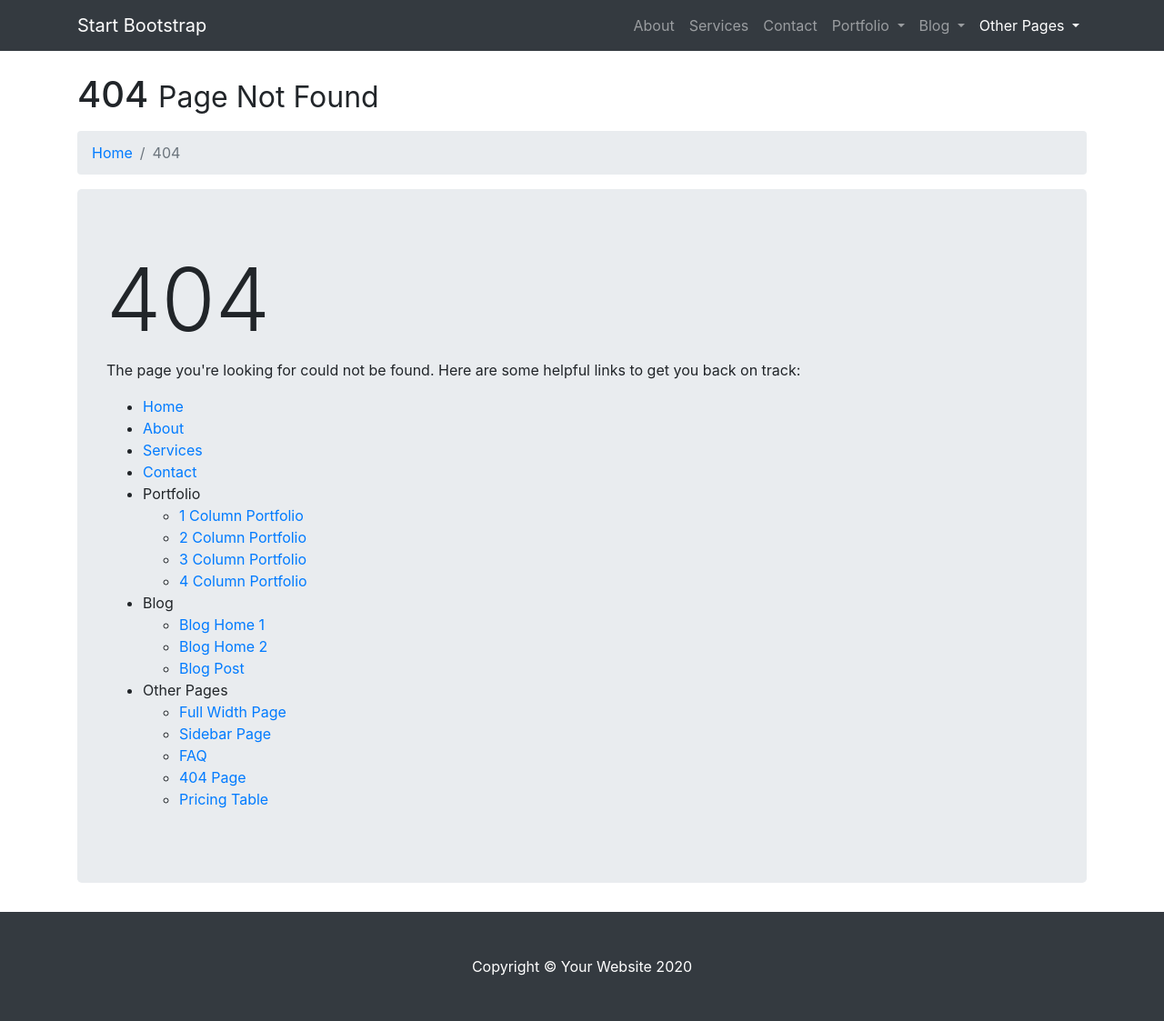
After one commit to wnehdals/service_program, a Flask app: page /faq.html in a window 1280 px wide. The commit adds this page. Shown: the whole page at 91% size. Run offline with Flask 2, Linux system fonts and the light colour scheme; some libraries are stand-ins or nearby versions.

Commit message:
add json type festival object and 404 html

```diff
--- a/index.py
+++ b/index.py
@@ -26,9 +26,14 @@ def service():
 @app.route('/children.html')
 def childeren():
     return render_template('children.html')
+@app.errorhandler(404)
+def not_found(error):
 
+    return render_template('404.html')
+@app.route('/festival')
+@app.route('/festival/<pageNum>')
 @app.route('/festival.html/<pageNum>')
-@app.route('/festival.html', methods=['POST', 'GET'])
+@app.route('/festival.html', methods=['GET'])
 def festival(pageNum=1):
     host = 'http://api.visitkorea.or.kr/openapi/service/rest/KorService/areaBasedList'
 
@@ -43,13 +48,23 @@ def festival(pageNum=1):
               'pageNo': '1',
               '_type': 'json'}
     params['pageNo'] = pageNum
+    list = []
 
     item = getFestivalItem(host, params)
     imgList = getFestivalImgUrl(item)
     titleList = getFestivalTitle(item)
     contentIdList = getFestivalContentId(item)
     overviewList = getFestivalOverView(contentIdList)
-    return render_template('festival.html', imgList=imgList, titleList=titleList, overviewList=overviewList)
+    for i in range(12):
+        festival = dict(img = "", title = "", contentId = "", overview = "")
+        festival['img'] = imgList[i]
+        festival['title'] = titleList[i]
+        festival['contentId'] = contentIdList[i]
+        festival['overview'] = overviewList[i]
+        list.append(festival)
+    jsonVal = json.dumps(list,ensure_ascii=False,indent=4)
+    return jsonVal
+    #return render_template('festival.html', imgList=imgList, titleList=titleList, overviewList=overviewList)
 
 
 def getFestivalOverView(contentIdList):
--- /dev/null
+++ b/templates/404.html
@@ -0,0 +1,183 @@
+<!DOCTYPE html>
+<html lang="en">
+
+<head>
+
+  <meta charset="utf-8">
+  <meta name="viewport" content="width=device-width, initial-scale=1, shrink-to-fit=no">
+  <meta name="description" content="">
+  <meta name="author" content="">
+
+  <title>Modern Business - Start Bootstrap Template</title>
+
+  <!-- Bootstrap core CSS -->
+  <link href="vendor/bootstrap/css/bootstrap.min.css" rel="stylesheet">
+
+  <!-- Custom styles for this template -->
+  <link href="css/modern-business.css" rel="stylesheet">
+
+</head>
+
+<body>
+
+  <!-- Navigation -->
+  <nav class="navbar fixed-top navbar-expand-lg navbar-dark bg-dark fixed-top">
+    <div class="container">
+      <a class="navbar-brand" href="index.html">Start Bootstrap</a>
+      <button class="navbar-toggler navbar-toggler-right" type="button" data-toggle="collapse" data-target="#navbarResponsive" aria-controls="navbarResponsive" aria-expanded="false" aria-label="Toggle navigation">
+        <span class="navbar-toggler-icon"></span>
+      </button>
+      <div class="collapse navbar-collapse" id="navbarResponsive">
+        <ul class="navbar-nav ml-auto">
+          <li class="nav-item">
+            <a class="nav-link" href="about.html">About</a>
+          </li>
+          <li class="nav-item">
+            <a class="nav-link" href="services.html">Services</a>
+          </li>
+          <li class="nav-item">
+            <a class="nav-link" href="contact.html">Contact</a>
+          </li>
+          <li class="nav-item dropdown">
+            <a class="nav-link dropdown-toggle" href="#" id="navbarDropdownPortfolio" data-toggle="dropdown" aria-haspopup="true" aria-expanded="false">
+              Portfolio
+            </a>
+            <div class="dropdown-menu dropdown-menu-right" aria-labelledby="navbarDropdownPortfolio">
+              <a class="dropdown-item" href="portfolio-1-col.html">1 Column Portfolio</a>
+              <a class="dropdown-item" href="portfolio-2-col.html">2 Column Portfolio</a>
+              <a class="dropdown-item" href="portfolio-3-col.html">3 Column Portfolio</a>
+              <a class="dropdown-item" href="portfolio-4-col.html">4 Column Portfolio</a>
+              <a class="dropdown-item" href="portfolio-item.html">Single Portfolio Item</a>
+            </div>
+          </li>
+          <li class="nav-item dropdown">
+            <a class="nav-link dropdown-toggle" href="#" id="navbarDropdownBlog" data-toggle="dropdown" aria-haspopup="true" aria-expanded="false">
+              Blog
+            </a>
+            <div class="dropdown-menu dropdown-menu-right" aria-labelledby="navbarDropdownBlog">
+              <a class="dropdown-item" href="blog-home-1.html">Blog Home 1</a>
+              <a class="dropdown-item" href="blog-home-2.html">Blog Home 2</a>
+              <a class="dropdown-item" href="blog-post.html">Blog Post</a>
+            </div>
+          </li>
+          <li class="nav-item active dropdown">
+            <a class="nav-link dropdown-toggle" href="#" id="navbarDropdownBlog" data-toggle="dropdown" aria-haspopup="true" aria-expanded="false">
+              Other Pages
+            </a>
+            <div class="dropdown-menu dropdown-menu-right" aria-labelledby="navbarDropdownBlog">
+              <a class="dropdown-item" href="full-width.html">Full Width Page</a>
+              <a class="dropdown-item" href="sidebar.html">Sidebar Page</a>
+              <a class="dropdown-item" href="faq.html">FAQ</a>
+              <a class="dropdown-item active" href="404.html">404</a>
+              <a class="dropdown-item" href="pricing.html">Pricing Table</a>
+            </div>
+          </li>
+        </ul>
+      </div>
+    </div>
+  </nav>
+
+  <!-- Page Content -->
+  <div class="container">
+
+    <!-- Page Heading/Breadcrumbs -->
+    <h1 class="mt-4 mb-3">404
+      <small>Page Not Found</small>
+    </h1>
+
+    <ol class="breadcrumb">
+      <li class="breadcrumb-item">
+        <a href="index.html">Home</a>
+      </li>
+      <li class="breadcrumb-item active">404</li>
+    </ol>
+
+    <div class="jumbotron">
+      <h1 class="display-1">404</h1>
+      <p>The page you're looking for could not be found. Here are some helpful links to get you back on track:</p>
+      <ul>
+        <li>
+          <a href="index.html">Home</a>
+        </li>
+        <li>
+          <a href="about.html">About</a>
+        </li>
+        <li>
+          <a href="services.html">Services</a>
+        </li>
+        <li>
+          <a href="contact.html">Contact</a>
+        </li>
+        <li>
+          Portfolio
+          <ul>
+            <li>
+              <a href="portfolio-1-col.html">1 Column Portfolio</a>
+            </li>
+            <li>
+              <a href="portfolio-2-col.html">2 Column Portfolio</a>
+            </li>
+            <li>
+              <a href="portfolio-3-col.html">3 Column Portfolio</a>
+            </li>
+            <li>
+              <a href="portfolio-4-col.html">4 Column Portfolio</a>
+            </li>
+          </ul>
+        </li>
+        <li>
+          Blog
+          <ul>
+            <li>
+              <a href="blog-home-1.html">Blog Home 1</a>
+            </li>
+            <li>
+              <a href="blog-home-2.html">Blog Home 2</a>
+            </li>
+            <li>
+              <a href="blog-post.html">Blog Post</a>
+            </li>
+          </ul>
+        </li>
+        <li>
+          Other Pages
+          <ul>
+            <li>
+              <a href="full-width-page.html">Full Width Page</a>
+            </li>
+            <li>
+              <a href="sidebar.html">Sidebar Page</a>
+            </li>
+            <li>
+              <a href="faq.html">FAQ</a>
+            </li>
+            <li>
+              <a href="404.html">404 Page</a>
+            </li>
+            <li>
+              <a href="pricing-table.html">Pricing Table</a>
+            </li>
+          </ul>
+        </li>
+      </ul>
+    </div>
+    <!-- /.jumbotron -->
+
+  </div>
+  <!-- /.container -->
+
+  <!-- Footer -->
+  <footer class="py-5 bg-dark">
+    <div class="container">
+      <p class="m-0 text-center text-white">Copyright &copy; Your Website 2020</p>
+    </div>
+    <!-- /.container -->
+  </footer>
+
+  <!-- Bootstrap core JavaScript -->
+  <script src="vendor/jquery/jquery.min.js"></script>
+  <script src="vendor/bootstrap/js/bootstrap.bundle.min.js"></script>
+
+</body>
+
+</html>
--- a/templates/festival.html
+++ b/templates/festival.html
@@ -1,5 +1,5 @@
 <!DOCTYPE html>
-<html lang="en">
+<html lang="ko">
 
 <head>
 
```
